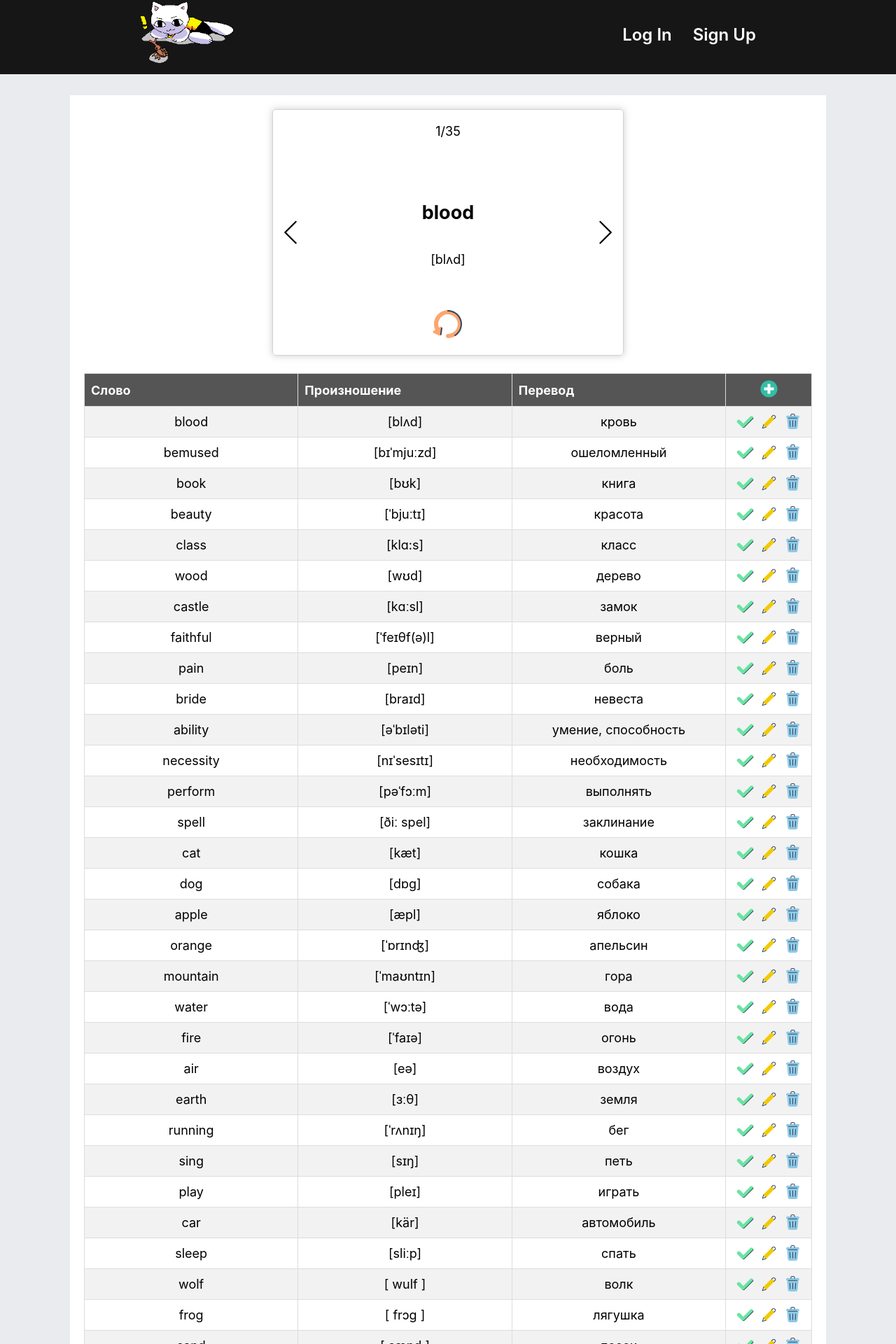
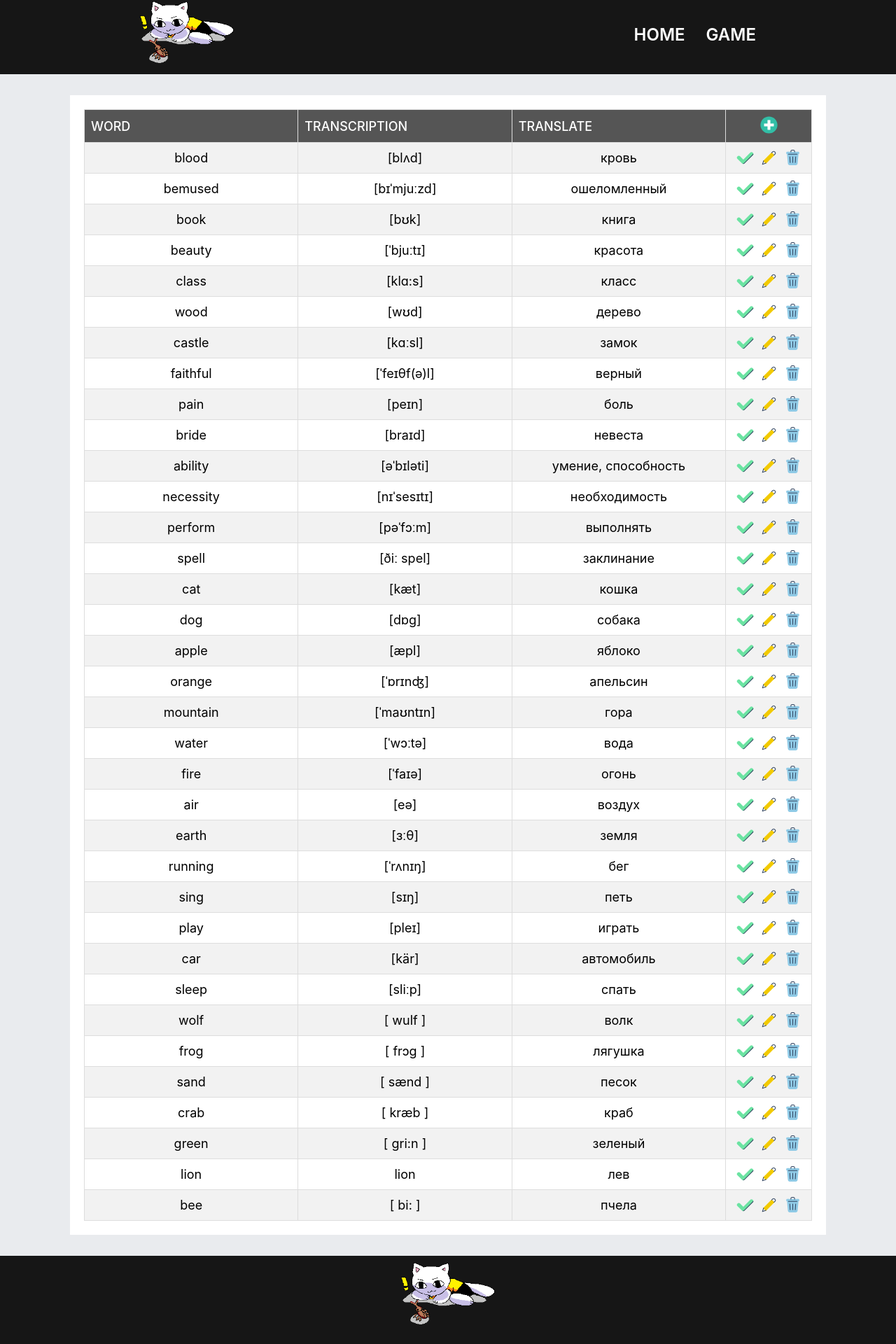
Before and after one commit to eyesmaybeyes/language-flashcards, a React (Create React App) app: page / in a window 1280 px wide. Shown: the part 8-1928 px from the top of the page at 70% size. Built offline with nearby package versions, Linux system fonts and the light colour scheme.

Commit message:
added routing

```diff
--- a/package.json
+++ b/package.json
@@ -10,6 +10,7 @@
     "gh-pages": "^5.0.0",
     "react": "^18.2.0",
     "react-dom": "^18.2.0",
+    "react-router-dom": "^6.14.2",
     "react-scripts": "5.0.1",
     "web-vitals": "^2.1.4"
   },
--- a/src/App.js
+++ b/src/App.js
@@ -2,6 +2,8 @@ import './App.scss';
 import './components/Header/Header.scss';
 import './components/Footer/Footer.scss';
 import { useState } from 'react';
+
+import { Route, Routes } from 'react-router-dom';
 
 import { WriteLocalStorageData } from './utils/LocalStorageSaver.js';
 import { Header } from './components/Header/Header.jsx';
@@ -109,7 +111,12 @@ function App() {
         <div className="App">
             <Header />
             <div className="container">
-                <Flashcard ChangeCardNext={ChangeCardNext}
+                <Routes>
+                    <Route path="/" element={<Table RefreshCard={RefreshCard} />}
+                    />
+                </Routes>
+                <Routes>
+                    <Route path="/game" element={<Flashcard ChangeCardNext={ChangeCardNext}
                         ChangeCardPrev={ChangeCardPrev}
                         word={selectedWord}
                         transcription={selectedTranscription}
@@ -117,11 +124,12 @@ function App() {
                         isCardRefresh={isCardRefresh}
                         elementIndex={selectedCurrentElementIndex}
                         dataLength={selectedDataLength}
+                    />}
                     />
-                <Table RefreshCard={RefreshCard} />
+                </Routes>
             </div>
             <Footer />
-        </div>
+        </div >
     );
 
 }
--- a/src/App.scss
+++ b/src/App.scss
@@ -15,7 +15,7 @@ a {
 .container {
   display: flex;
   flex-direction: column;
-  min-height: 600px;
+  // min-height: 600px;
   margin: 30px 100px;
   padding: 20px;
   font-size: 1.5rem;
--- a/src/components/Footer/Footer.jsx
+++ b/src/components/Footer/Footer.jsx
@@ -5,7 +5,15 @@ function Footer() {
     return (
         <footer className="footer">
             <img className="footer__logo" src={whiteCat} alt="kitty"></img>
-            <p className="footer__desc">Copyright © 2001-2023 Flashcards NYA. All rights reserved.</p>
+            <p className="footer__desc">
+                Designed &amp; Developed by{' '}
+                <a
+                    className="footer__link"
+                    href="https://github.com/eyesmaybeyes"
+                >
+                    eyesmaybeyes
+                </a>
+            </p>
         </footer>
     );
 }
--- a/src/components/Footer/Footer.scss
+++ b/src/components/Footer/Footer.scss
@@ -21,6 +21,16 @@
 
     &__desc {
         color: var(--footer-desc);
+    }
+
+    // .footer__link
+
+    &__link {
+        color: var(--footer-desc);
+    }
+
+    &__link:hover {
+        color: var(--header-hover);
     }
 }
 
--- a/src/components/Header/Header.jsx
+++ b/src/components/Header/Header.jsx
@@ -1,17 +1,21 @@
 import './Header.scss';
+import { Link } from 'react-router-dom';
+
 import whiteCat from '../../images/white_cat.png';
 
 function Header() {
     return (
         <header className="header">
-            <a href="#"><img className="header__logo" src={whiteCat} alt="kitty"></img></a>
+            <Link to={'/'}>
+                <img className="header__logo" src={whiteCat} alt="kitty"></img>
+            </Link>
             <nav className="header__nav">
-                <a className="header__link" href="#">
-                    Log In
-                </a>
-                <a className="header__link" href="#">
-                    Sign Up
-                </a>
+                <Link to={'/'} className="header__link">
+                    Home
+                </Link>
+                <Link to={'/game'} className="header__link">
+                    Game
+                </Link>
             </nav>
         </header>
     );
--- a/src/components/Header/Header.scss
+++ b/src/components/Header/Header.scss
@@ -26,6 +26,7 @@
     // .header__link
 
     &__link {
+        text-transform: uppercase;
         color: var(--header-link);
     }
 
--- a/src/components/Table/Table.jsx
+++ b/src/components/Table/Table.jsx
@@ -136,9 +136,9 @@ function Table(props) {
         <div className="table-wrapper">
             <table id="word-table">
                 <tr>
-                    <th>Слово</th>
-                    <th>Произношение</th>
-                    <th>Перевод</th>
+                    <th>Word</th>
+                    <th>Transcription</th>
+                    <th>Translate</th>
                     <th className="th__end">
                         <button
                             className="btn-add"
--- a/src/components/Table/Table.scss
+++ b/src/components/Table/Table.scss
@@ -29,6 +29,8 @@ input {
         background-color: var(--th-bg);
         color: var(--header-link);
         text-align: left;
+        font-weight: 500;
+        text-transform: uppercase;
     }
 
     .th__end {
--- a/src/index.js
+++ b/src/index.js
@@ -2,14 +2,16 @@ import React from 'react';
 import ReactDOM from 'react-dom/client';
 
 import './index.css';
+import { HashRouter } from 'react-router-dom';
+
 import App from './App';
 import reportWebVitals from './reportWebVitals';
 
 const root = ReactDOM.createRoot(document.getElementById('root'));
 root.render(
-    <React.StrictMode>
+    <HashRouter>
         <App />
-    </React.StrictMode>
+    </HashRouter>
 );
 
 // If you want to start measuring performance in your app, pass a function
```
Also changed, not shown: src/components/Card/Card.jsx (+4 -4 lines), 1 other file (tests, documents, lock files or other folders). Lines whose indentation alone changed are shown as unchanged.
